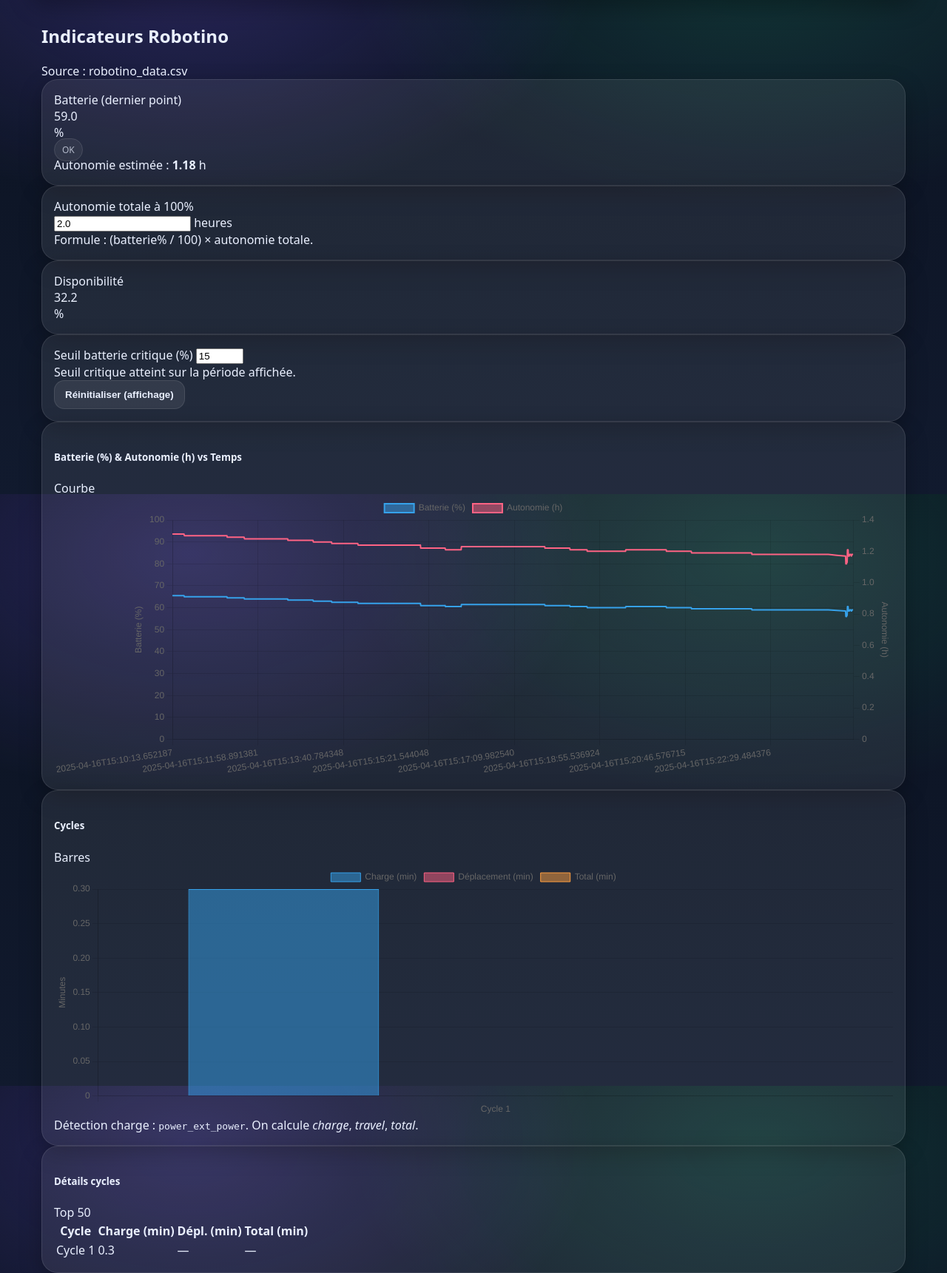
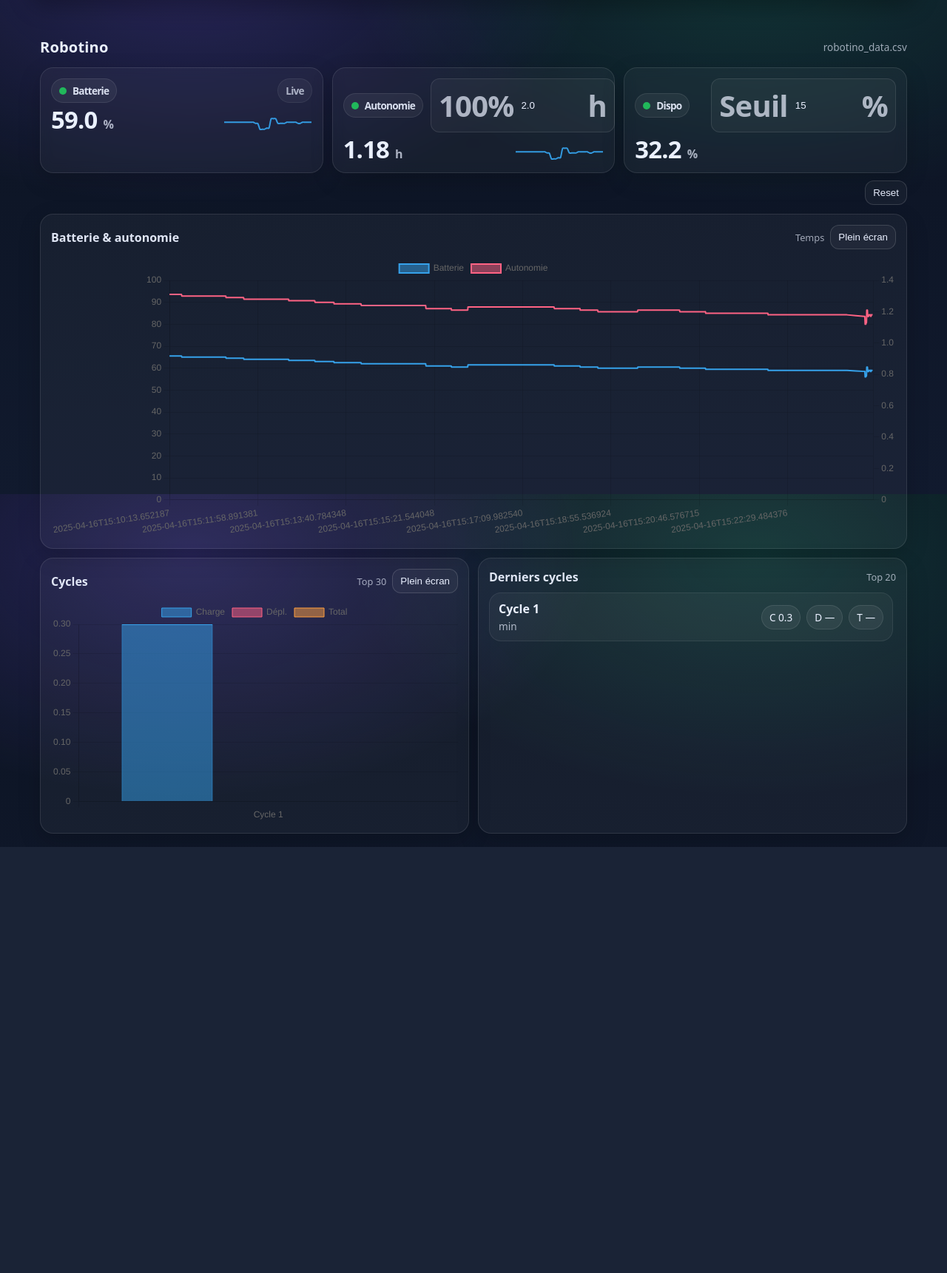
Before and after one commit to okanmin/PROJET-QLIO, a Flask app: page /robotino in a window 1280 px wide. Shown: the part 132-1853 px from the top of the page at 74% size. After the commit the page ends 1277 px from the top, so only its background shows below. Run offline with Flask 3, Linux system fonts and the light colour scheme; the visitor is signed in with stand-in values (Sample User, id 1).

Commit message:
push modifs robotino

```diff
--- a/telephan_dashboard/app/templates/robotino.html
+++ b/telephan_dashboard/app/templates/robotino.html
@@ -1,179 +1,232 @@
-{# templates/robotino.html #}
+{# templates/robotino.html — version “dashboard” (KPI + sparklines + liste scroll + fullscreen) #}
 {% extends "base.html" %}
 
 {% block content %}
-<div class="container py-4">
+<style>
+  .rbt-wrap{max-width:1200px;margin:0 auto;padding:18px 14px;}
+  .rbt-head{display:flex;align-items:center;justify-content:space-between;gap:12px;margin-bottom:14px;}
+  .rbt-title{margin:0;font-size:1.25rem;font-weight:800;letter-spacing:.2px;}
+  .rbt-sub{opacity:.65;font-size:.85rem;white-space:nowrap}
 
-  <div class="d-flex align-items-center justify-content-between mb-3">
-    <h2 class="m-0">Indicateurs Robotino</h2>
-    <div class="text-muted small">Source : robotino_data.csv</div>
+  .kpi-grid{display:grid;grid-template-columns:repeat(12,1fr);gap:12px;margin:12px 0 10px;}
+  .kpi{grid-column:span 12;background:rgba(255,255,255,.04);border:1px solid rgba(255,255,255,.10);
+       border-radius:18px;padding:14px;backdrop-filter: blur(8px); box-shadow: 0 10px 30px rgba(0,0,0,.18);}
+  @media (min-width: 900px){ .kpi{grid-column:span 4;} }
+
+  .kpi-top{display:flex;align-items:center;justify-content:space-between;gap:10px;margin-bottom:6px}
+  .chip{display:inline-flex;align-items:center;gap:8px;padding:6px 10px;border-radius:999px;
+        background:rgba(255,255,255,.06);border:1px solid rgba(255,255,255,.10);font-size:.85rem;opacity:.92}
+  .dot{width:10px;height:10px;border-radius:50%;background:#22c55e}
+  .dot.bad{background:#ef4444}
+  .dot.warn{background:#f59e0b}
+
+  .kpi-value{display:flex;align-items:flex-end;justify-content:space-between;gap:10px}
+  .kpi-main{display:flex;align-items:baseline;gap:8px}
+  .num{font-size:2.05rem;font-weight:900;line-height:1}
+  .unit{opacity:.7;font-size:1rem}
+  .spark-wrap{width:120px;height:34px;opacity:.95}
+  .spark-wrap canvas{width:100%!important;height:100%!important}
+
+  .rbt-controls{display:flex;flex-wrap:wrap;gap:10px;align-items:center;justify-content:flex-end;margin:10px 0 12px}
+  .input-pill{display:flex;align-items:center;gap:8px;background:rgba(255,255,255,.04);
+              border:1px solid rgba(255,255,255,.10);border-radius:12px;padding:8px 10px}
+  .input-pill input{width:84px;background:transparent;border:none;outline:none;color:inherit}
+  .btn-pill{border-radius:12px;padding:8px 10px;border:1px solid rgba(255,255,255,.14);
+            background:rgba(255,255,255,.04);color:inherit}
+  .btn-pill:hover{background:rgba(255,255,255,.08)}
+  .alert-chip{display:none;border-color:rgba(239,68,68,.35)!important;background:rgba(239,68,68,.12)!important}
+
+  .panel-grid{display:grid;grid-template-columns:repeat(12,1fr);gap:12px;}
+  .panel{grid-column:span 12;background:rgba(255,255,255,.04);border:1px solid rgba(255,255,255,.10);
+         border-radius:18px;padding:14px;box-shadow: 0 10px 30px rgba(0,0,0,.18);}
+  @media (min-width: 900px){
+    .panel.wide{grid-column:span 12;}
+    .panel.half{grid-column:span 6;}
+  }
+
+  .panel-head{display:flex;align-items:center;justify-content:space-between;gap:10px;margin-bottom:10px}
+  .panel-title{margin:0;font-size:1rem;font-weight:800;opacity:.95}
+  .panel-actions{display:flex;align-items:center;gap:8px}
+  .badge-soft{font-size:.8rem;opacity:.65}
+
+  .canvas-wrap{height:380px}
+  .canvas-wrap.sm{height:300px}
+  canvas{max-width:100%}
+
+  /* Scroll list */
+  .cycle-list{max-height:320px;overflow:auto;padding-right:4px}
+  .cycle-item{display:flex;align-items:center;justify-content:space-between;gap:10px;
+              padding:10px 12px;margin-bottom:10px;border-radius:16px;
+              background:rgba(255,255,255,.04);border:1px solid rgba(255,255,255,.08)}
+  .cycle-left{display:flex;flex-direction:column;gap:3px}
+  .cycle-title{font-weight:800}
+  .cycle-mini{opacity:.7;font-size:.85rem}
+  .cycle-right{display:flex;gap:8px;align-items:center}
+  .pill{padding:6px 10px;border-radius:999px;background:rgba(255,255,255,.06);
+        border:1px solid rgba(255,255,255,.10);font-size:.85rem;white-space:nowrap}
+  .muted{opacity:.7}
+
+  /* Fullscreen modal */
+  .fs-backdrop{position:fixed;inset:0;background:rgba(0,0,0,.65);display:none;z-index:9998}
+  .fs-card{position:fixed;inset:24px;background:#0b0b0b;border:1px solid rgba(255,255,255,.12);
+           border-radius:20px;padding:14px;display:none;z-index:9999;box-shadow:0 20px 60px rgba(0,0,0,.6)}
+  .fs-head{display:flex;align-items:center;justify-content:space-between;gap:10px;margin-bottom:10px}
+  .fs-title{margin:0;font-size:1rem;font-weight:800}
+  .fs-close{cursor:pointer}
+  .fs-body{height:calc(100% - 44px)}
+  .fs-body canvas{width:100%!important;height:100%!important}
+</style>
+
+<div class="rbt-wrap">
+  <div class="rbt-head">
+    <h2 class="rbt-title">Robotino</h2>
+    <div class="rbt-sub">robotino_data.csv</div>
   </div>
 
   <!-- KPI -->
-  <div class="row g-3 mb-4">
-    <div class="col-12 col-md-4">
-      <div class="card h-100">
-        <div class="card-body">
-          <div class="text-muted small">Batterie (dernier point)</div>
-          <div class="d-flex align-items-baseline gap-2">
-            <div class="display-6 fw-semibold">
-              {{ kpi.battery_pct if kpi and kpi.battery_pct is not none else "—" }}
-            </div>
-            <div class="fs-4 text-muted">%</div>
-          </div>
-          <div class="mt-2">
-            {% if kpi and kpi.battery_low %}
-              <span class="badge bg-danger">Batterie faible</span>
-            {% else %}
-              <span class="badge bg-success">OK</span>
-            {% endif %}
-          </div>
-          <div class="mt-2 text-muted small">
-            Autonomie estimée :
-            <strong>{{ kpi.autonomy_hours if kpi and kpi.autonomy_hours is not none else "—" }}</strong> h
-          </div>
+  <div class="kpi-grid">
+    <div class="kpi">
+      <div class="kpi-top">
+        <div class="chip">
+          <span class="dot {% if kpi and kpi.battery_low %}bad{% endif %}"></span>
+          Batterie
         </div>
+        <div class="chip muted">Live</div>
+      </div>
+      <div class="kpi-value">
+        <div class="kpi-main">
+          <div class="num">{{ kpi.battery_pct if kpi and kpi.battery_pct is not none else "—" }}</div>
+          <div class="unit">%</div>
+        </div>
+        <div class="spark-wrap"><canvas id="sparkBattery"></canvas></div>
       </div>
     </div>
 
-    <div class="col-12 col-md-4">
-      <div class="card h-100">
-        <div class="card-body">
-          <div class="text-muted small">Autonomie totale à 100%</div>
-          <div class="d-flex align-items-center gap-2 mt-2">
-            <input id="autonomyFullHours" type="number" class="form-control" step="0.1" min="0" value="{{ autonomy_full_hours if autonomy_full_hours is not none else 2.0 }}">
-            <span class="text-muted">heures</span>
-          </div>
-          <div class="text-muted small mt-2">
-            Formule : (batterie% / 100) × autonomie totale.
-          </div>
+    <div class="kpi">
+      <div class="kpi-top">
+        <div class="chip"><span class="dot"></span>Autonomie</div>
+        <div class="input-pill" title="Autonomie à 100%">
+          <span class="muted">100%</span>
+          <input id="autonomyFullHours" type="number" step="0.1" min="0"
+                 value="{{ autonomy_full_hours if autonomy_full_hours is not none else 2.0 }}">
+          <span class="muted">h</span>
         </div>
+      </div>
+      <div class="kpi-value">
+        <div class="kpi-main">
+          <div class="num">{{ kpi.autonomy_hours if kpi and kpi.autonomy_hours is not none else "—" }}</div>
+          <div class="unit">h</div>
+        </div>
+        <div class="spark-wrap"><canvas id="sparkAutonomy"></canvas></div>
       </div>
     </div>
 
-    <div class="col-12 col-md-4">
-      <div class="card h-100">
-        <div class="card-body">
-          <div class="text-muted small">Disponibilité</div>
-          <div class="d-flex align-items-baseline gap-2">
-            <div class="display-6 fw-semibold">
-              {{ kpi.availability_pct if kpi and kpi.availability_pct is not none else "—" }}
-            </div>
-            <div class="fs-4 text-muted">%</div>
-          </div>
+    <div class="kpi">
+      <div class="kpi-top">
+        <div class="chip"><span class="dot"></span>Dispo</div>
+        <div class="input-pill" title="Seuil batterie">
+          <span class="muted">Seuil</span>
+          <input id="criticalThreshold" type="number" step="1" min="0" max="100" value="15">
+          <span class="muted">%</span>
         </div>
+      </div>
+      <div class="kpi-value">
+        <div class="kpi-main">
+          <div class="num">{{ kpi.availability_pct if kpi and kpi.availability_pct is not none else "—" }}</div>
+          <div class="unit">%</div>
+        </div>
+        <div class="spark-wrap"><canvas id="sparkAvailability"></canvas></div>
       </div>
     </div>
   </div>
 
-  <!-- Filtres + alertes -->
-  <div class="card mb-4">
-    <div class="card-body">
-      <div class="row g-3 align-items-end">
-        <div class="col-12 col-md-3">
-          <label class="form-label">Seuil batterie critique (%)</label>
-          <input id="criticalThreshold" type="number" class="form-control" step="1" min="0" max="100" value="15">
+  <!-- Controls -->
+  <div class="rbt-controls">
+    <div id="batteryAlert" class="chip alert-chip">
+      <span class="dot bad"></span>Seuil atteint
+    </div>
+    <button id="resetZoomBtn" class="btn-pill">Reset</button>
+  </div>
+
+  <!-- Panels -->
+  <div class="panel-grid">
+    <div class="panel wide">
+      <div class="panel-head">
+        <h3 class="panel-title">Batterie & autonomie</h3>
+        <div class="panel-actions">
+          <span class="badge-soft">Temps</span>
+          <button class="btn-pill" data-fs="battery">Plein écran</button>
         </div>
-        <div class="col-12 col-md-4">
-          <div id="batteryAlert" class="alert alert-warning mb-0 d-none" role="alert">
-            Seuil critique atteint sur la période affichée.
+      </div>
+      <div class="canvas-wrap">
+        <canvas id="batteryChart"></canvas>
+      </div>
+    </div>
+
+    <div class="panel half">
+      <div class="panel-head">
+        <h3 class="panel-title">Cycles</h3>
+        <div class="panel-actions">
+          <span class="badge-soft">Top 30</span>
+          <button class="btn-pill" data-fs="cycles">Plein écran</button>
+        </div>
+      </div>
+      <div class="canvas-wrap sm">
+        <canvas id="cycleChart"></canvas>
+      </div>
+    </div>
+
+    <div class="panel half">
+      <div class="panel-head">
+        <h3 class="panel-title">Derniers cycles</h3>
+        <div class="panel-actions">
+          <span class="badge-soft">Top 20</span>
+        </div>
+      </div>
+
+      <div class="cycle-list">
+        {% if cycles and cycles|length > 0 %}
+          {% for c in cycles[:20] %}
+          <div class="cycle-item">
+            <div class="cycle-left">
+              <div class="cycle-title">{{ c.label }}</div>
+              <div class="cycle-mini">min</div>
+            </div>
+            <div class="cycle-right">
+              <span class="pill">C {{ c.charge_min if c.charge_min is not none else "—" }}</span>
+              <span class="pill">D {{ c.travel_min if c.travel_min is not none else "—" }}</span>
+              <span class="pill">T {{ c.total_min if c.total_min is not none else "—" }}</span>
+            </div>
           </div>
-        </div>
-        <div class="col-12 col-md-5 text-md-end">
-          <button id="resetZoomBtn" class="btn btn-outline-secondary">Réinitialiser (affichage)</button>
-        </div>
+          {% endfor %}
+        {% else %}
+          <div class="cycle-item"><span class="muted">—</span></div>
+        {% endif %}
       </div>
     </div>
   </div>
+</div>
 
-  <!-- Graphs -->
-  <div class="row g-4">
-    <div class="col-12">
-      <div class="card">
-        <div class="card-body">
-          <div class="d-flex align-items-center justify-content-between mb-2">
-            <h5 class="m-0">Batterie (%) & Autonomie (h) vs Temps</h5>
-            <span class="text-muted small">Courbe</span>
-          </div>
-          <div style="height: 380px;">
-            <canvas id="batteryChart"></canvas>
-          </div>
-        </div>
-      </div>
-    </div>
-
-    <div class="col-12 col-lg-6">
-      <div class="card h-100">
-        <div class="card-body">
-          <div class="d-flex align-items-center justify-content-between mb-2">
-            <h5 class="m-0">Cycles</h5>
-            <span class="text-muted small">Barres</span>
-          </div>
-          <div style="height: 340px;">
-            <canvas id="cycleChart"></canvas>
-          </div>
-          <div class="text-muted small mt-2">
-            Détection charge : <code>power_ext_power</code>. On calcule <em>charge</em>, <em>travel</em>, <em>total</em>.
-          </div>
-        </div>
-      </div>
-    </div>
-
-    <div class="col-12 col-lg-6">
-      <div class="card h-100">
-        <div class="card-body">
-          <div class="d-flex align-items-center justify-content-between mb-2">
-            <h5 class="m-0">Détails cycles</h5>
-            <span class="text-muted small">Top 50</span>
-          </div>
-
-          <div class="table-responsive">
-            <table class="table table-sm align-middle mb-0">
-              <thead>
-                <tr>
-                  <th>Cycle</th>
-                  <th class="text-end">Charge (min)</th>
-                  <th class="text-end">Dépl. (min)</th>
-                  <th class="text-end">Total (min)</th>
-                </tr>
-              </thead>
-              <tbody>
-                {% if cycles and cycles|length > 0 %}
-                  {% for c in cycles[:50] %}
-                    <tr>
-                      <td>{{ c.label }}</td>
-                      <td class="text-end">{{ c.charge_min if c.charge_min is not none else "—" }}</td>
-                      <td class="text-end">{{ c.travel_min if c.travel_min is not none else "—" }}</td>
-                      <td class="text-end">{{ c.total_min if c.total_min is not none else "—" }}</td>
-                    </tr>
-                  {% endfor %}
-                {% else %}
-                  <tr>
-                    <td colspan="4" class="text-muted">Aucun cycle détecté.</td>
-                  </tr>
-                {% endif %}
-              </tbody>
-            </table>
-          </div>
-
-        </div>
-      </div>
-    </div>
-
+<!-- Fullscreen -->
+<div id="fsBackdrop" class="fs-backdrop"></div>
+<div id="fsCard" class="fs-card">
+  <div class="fs-head">
+    <h3 id="fsTitle" class="fs-title">Graph</h3>
+    <button id="fsClose" class="btn-pill fs-close">Fermer</button>
+  </div>
+  <div class="fs-body">
+    <canvas id="fsCanvas"></canvas>
   </div>
 </div>
 
-<!-- Data from Flask (Jinja -> JS) -->
+<!-- Data -->
 <script>
   const ROBOTINO_TS = {{ (robotino_ts or []) | tojson }};
   const BATTERY_PCT = {{ (battery_pct or []) | tojson }};
-  const AUTONOMY_H_SERVER = {{ (autonomy_h or []) | tojson }};
   const BATTERY_LOW = {{ (battery_low or []) | tojson }};
-  const EXT_POWER = {{ (ext_power or []) | tojson }};
   const CYCLES = {{ (cycles or []) | tojson }};
 </script>
 
-<!-- Chart.js -->
 <script src="https://cdn.jsdelivr.net/npm/chart.js@4.4.1/dist/chart.umd.min.js"></script>
 
 <script>
@@ -182,7 +235,6 @@
     if (Number.isNaN(n)) return fallback;
     return Math.max(min, Math.min(max, n));
   }
-
   function computeAutonomySeries(batteryPct, autonomyFullHours) {
     return batteryPct.map(v => {
       if (v === null || v === undefined) return null;
@@ -191,7 +243,6 @@
       return (n / 100.0) * autonomyFullHours;
     });
   }
-
   function anyCriticalBattery(batteryPct, threshold) {
     for (let i = 0; i < batteryPct.length; i++) {
       const v = batteryPct[i];
@@ -201,90 +252,53 @@
     }
     return false;
   }
+  function lastN(arr, n) {
+    const a = (arr || []).filter(v => v !== null && v !== undefined && !Number.isNaN(Number(v)));
+    return a.slice(Math.max(0, a.length - n));
+  }
 
-  // Convert timestamps for labels (keep ISO string but nicer on hover)
   const labels = ROBOTINO_TS;
 
-  // Battery chart with 2 y-axes
-  const ctxBattery = document.getElementById("batteryChart");
   const autonomyFullInput = document.getElementById("autonomyFullHours");
   const criticalInput = document.getElementById("criticalThreshold");
-  const alertBox = document.getElementById("batteryAlert");
+  const alertChip = document.getElementById("batteryAlert");
   const resetBtn = document.getElementById("resetZoomBtn");
 
+  // Main battery chart
+  const ctxBattery = document.getElementById("batteryChart");
+
   const batteryDataset = {
-    label: "Batterie (%)",
+    label: "Batterie",
     data: BATTERY_PCT,
     yAxisID: "yBattery",
     borderWidth: 2,
     pointRadius: 0,
     spanGaps: true,
-    tension: 0.15,
+    tension: 0.18,
   };
 
-  // autonomy computed client-side so user can change full hours
   const autonomyDataset = {
-    label: "Autonomie (h)",
+    label: "Autonomie",
     data: computeAutonomySeries(BATTERY_PCT, clampNumber(autonomyFullInput.value, 0, 999, 2.0)),
     yAxisID: "yAutonomy",
     borderWidth: 2,
     pointRadius: 0,
     spanGaps: true,
-    tension: 0.15,
-  };
-
-  const lowFlagDataset = {
-    label: "Batterie faible (flag)",
-    data: BATTERY_LOW.map(v => v ? 1 : null),
-    yAxisID: "yFlag",
-    borderWidth: 0,
-    pointRadius: 0,
-    showLine: false,
+    tension: 0.18,
   };
 
   const batteryChart = new Chart(ctxBattery, {
     type: "line",
-    data: {
-      labels,
-      datasets: [batteryDataset, autonomyDataset]
-    },
+    data: { labels, datasets: [batteryDataset, autonomyDataset] },
     options: {
       responsive: true,
       maintainAspectRatio: false,
       interaction: { mode: "index", intersect: false },
-      plugins: {
-        legend: { display: true },
-        tooltip: {
-          callbacks: {
-            label: (ctx) => {
-              const v = ctx.raw;
-              if (v === null || v === undefined) return `${ctx.dataset.label}: —`;
-              const n = Number(v);
-              if (Number.isNaN(n)) return `${ctx.dataset.label}: —`;
-              const suffix = ctx.dataset.yAxisID === "yBattery" ? "%" : " h";
-              return `${ctx.dataset.label}: ${n.toFixed(2)}${suffix}`;
-            }
-          }
-        }
-      },
+      plugins: { legend: { display: true } },
       scales: {
-        x: {
-          ticks: { maxTicksLimit: 8 },
-        },
-        yBattery: {
-          type: "linear",
-          position: "left",
-          min: 0,
-          max: 100,
-          title: { display: true, text: "Batterie (%)" }
-        },
-        yAutonomy: {
-          type: "linear",
-          position: "right",
-          beginAtZero: true,
-          grid: { drawOnChartArea: false },
-          title: { display: true, text: "Autonomie (h)" }
-        }
+        x: { ticks: { maxTicksLimit: 8 } },
+        yBattery: { type: "linear", position: "left", min: 0, max: 100 },
+        yAutonomy: { type: "linear", position: "right", beginAtZero: true, grid: { drawOnChartArea: false } }
       }
     }
   });
@@ -301,9 +315,9 @@
     data: {
       labels: cycleLabels,
       datasets: [
-        { label: "Charge (min)", data: chargeData, borderWidth: 1 },
-        { label: "Déplacement (min)", data: travelData, borderWidth: 1 },
-        { label: "Total (min)", data: totalData, borderWidth: 1 }
+        { label: "Charge", data: chargeData, borderWidth: 1 },
+        { label: "Dépl.", data: travelData, borderWidth: 1 },
+        { label: "Total", data: totalData, borderWidth: 1 }
       ]
     },
     options: {
@@ -311,36 +325,101 @@
       maintainAspectRatio: false,
       interaction: { mode: "index", intersect: false },
       plugins: { legend: { display: true } },
-      scales: {
-        x: { stacked: false, ticks: { maxTicksLimit: 10 } },
-        y: { beginAtZero: true, title: { display: true, text: "Minutes" } }
-      }
+      scales: { x: { ticks: { maxTicksLimit: 10 } }, y: { beginAtZero: true } }
     }
   });
 
-  function refreshAlertsAndAutonomy() {
+  // Sparklines
+  function makeSpark(canvasId, data) {
+    const ctx = document.getElementById(canvasId);
+    return new Chart(ctx, {
+      type: "line",
+      data: {
+        labels: data.map((_, i) => i + 1),
+        datasets: [{
+          data,
+          borderWidth: 2,
+          pointRadius: 0,
+          tension: 0.25,
+          spanGaps: true
+        }]
+      },
+      options: {
+        responsive: true,
+        maintainAspectRatio: false,
+        plugins: { legend: { display: false }, tooltip: { enabled: false } },
+        scales: { x: { display: false }, y: { display: false } }
+      }
+    });
+  }
+
+  const sparkBattery = makeSpark("sparkBattery", lastN(BATTERY_PCT, 40));
+  const sparkAutonomy = makeSpark("sparkAutonomy", lastN(computeAutonomySeries(BATTERY_PCT, clampNumber(autonomyFullInput.value, 0, 999, 2.0)), 40));
+  const sparkAvailability = makeSpark("sparkAvailability", lastN([{{ kpi.availability_pct if kpi and kpi.availability_pct is not none else "null" }}], 1));
+
+  // Fullscreen cloning
+  const fsBackdrop = document.getElementById("fsBackdrop");
+  const fsCard = document.getElementById("fsCard");
+  const fsCanvas = document.getElementById("fsCanvas");
+  const fsTitle = document.getElementById("fsTitle");
+  const fsClose = document.getElementById("fsClose");
+  let fsChart = null;
+
+  function openFs(which) {
+    if (fsChart) { fsChart.destroy(); fsChart = null; }
+    fsBackdrop.style.display = "block";
+    fsCard.style.display = "block";
+
+    if (which === "battery") {
+      fsTitle.textContent = "Batterie & autonomie";
+      fsChart = new Chart(fsCanvas, batteryChart.config);
+    } else {
+      fsTitle.textContent = "Cycles";
+      fsChart = new Chart(fsCanvas, cycleChart.config);
+    }
+  }
+
+  function closeFs() {
+    if (fsChart) { fsChart.destroy(); fsChart = null; }
+    fsBackdrop.style.display = "none";
+    fsCard.style.display = "none";
+  }
+
+  document.querySelectorAll("[data-fs]").forEach(btn => {
+    btn.addEventListener("click", () => openFs(btn.getAttribute("data-fs")));
+  });
+  fsClose.addEventListener("click", closeFs);
+  fsBackdrop.addEventListener("click", closeFs);
+
+  // Refresh logic
+  function refresh() {
     const fullHours = clampNumber(autonomyFullInput.value, 0, 999, 2.0);
     const threshold = clampNumber(criticalInput.value, 0, 100, 15);
 
-    // update autonomy line
     autonomyDataset.data = computeAutonomySeries(BATTERY_PCT, fullHours);
     batteryChart.update();
 
-    // alert if critical battery is reached
-    const isCritical = anyCriticalBattery(BATTERY_PCT, threshold);
-    alertBox.classList.toggle("d-none", !isCritical);
+    const critical = anyCriticalBattery(BATTERY_PCT, threshold);
+    alertChip.style.display = critical ? "inline-flex" : "none";
+
+    // update sparks
+    sparkBattery.data.datasets[0].data = lastN(BATTERY_PCT, 40);
+    sparkBattery.update();
+
+    const a = computeAutonomySeries(BATTERY_PCT, fullHours);
+    sparkAutonomy.data.datasets[0].data = lastN(a, 40);
+    sparkAutonomy.update();
   }
 
-  autonomyFullInput.addEventListener("input", refreshAlertsAndAutonomy);
-  criticalInput.addEventListener("input", refreshAlertsAndAutonomy);
+  autonomyFullInput.addEventListener("input", refresh);
+  criticalInput.addEventListener("input", refresh);
 
   resetBtn.addEventListener("click", () => {
     autonomyFullInput.value = "{{ autonomy_full_hours if autonomy_full_hours is not none else 2.0 }}";
     criticalInput.value = "15";
-    refreshAlertsAndAutonomy();
+    refresh();
   });
 
-  // Initial
-  refreshAlertsAndAutonomy();
+  refresh();
 </script>
 {% endblock %}
```
